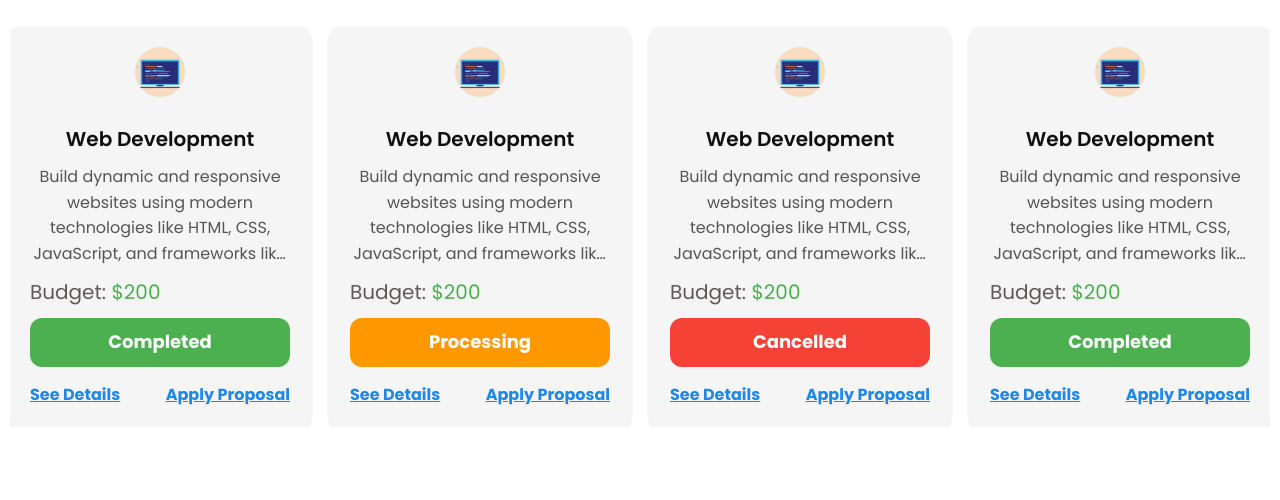
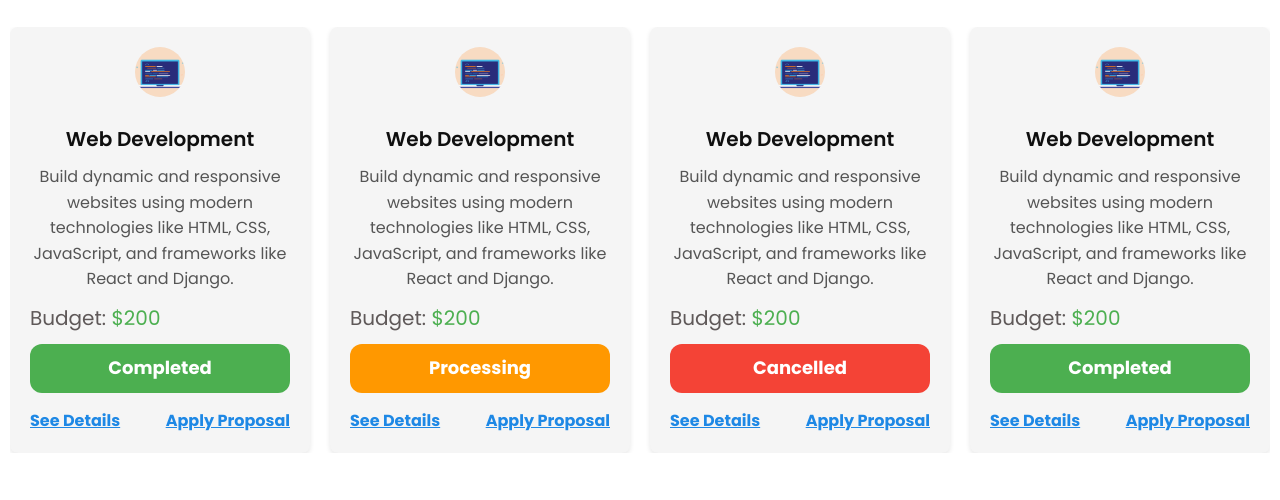
Before and after one commit to bikash2060/hireme-freelancing-platform, a Django app: page / in a window 1280 px wide. Shown: the part 1571-2071 px from the top of the page. Run offline with Django 5.2, Linux system fonts and the light colour scheme.

Commit message:
CSS file modified

```diff
--- a/freelancing_app/static/css/home.css
+++ b/freelancing_app/static/css/home.css
@@ -292,9 +292,12 @@
     display: -webkit-box;
     -webkit-box-orient: vertical;
     -webkit-line-clamp: 4;
+    display: block;
+    line-clamp: 4;
     overflow: hidden;
     text-overflow: ellipsis;
 }
+
 
 .job-box .project-budget{
     font-size: 20px;
```
